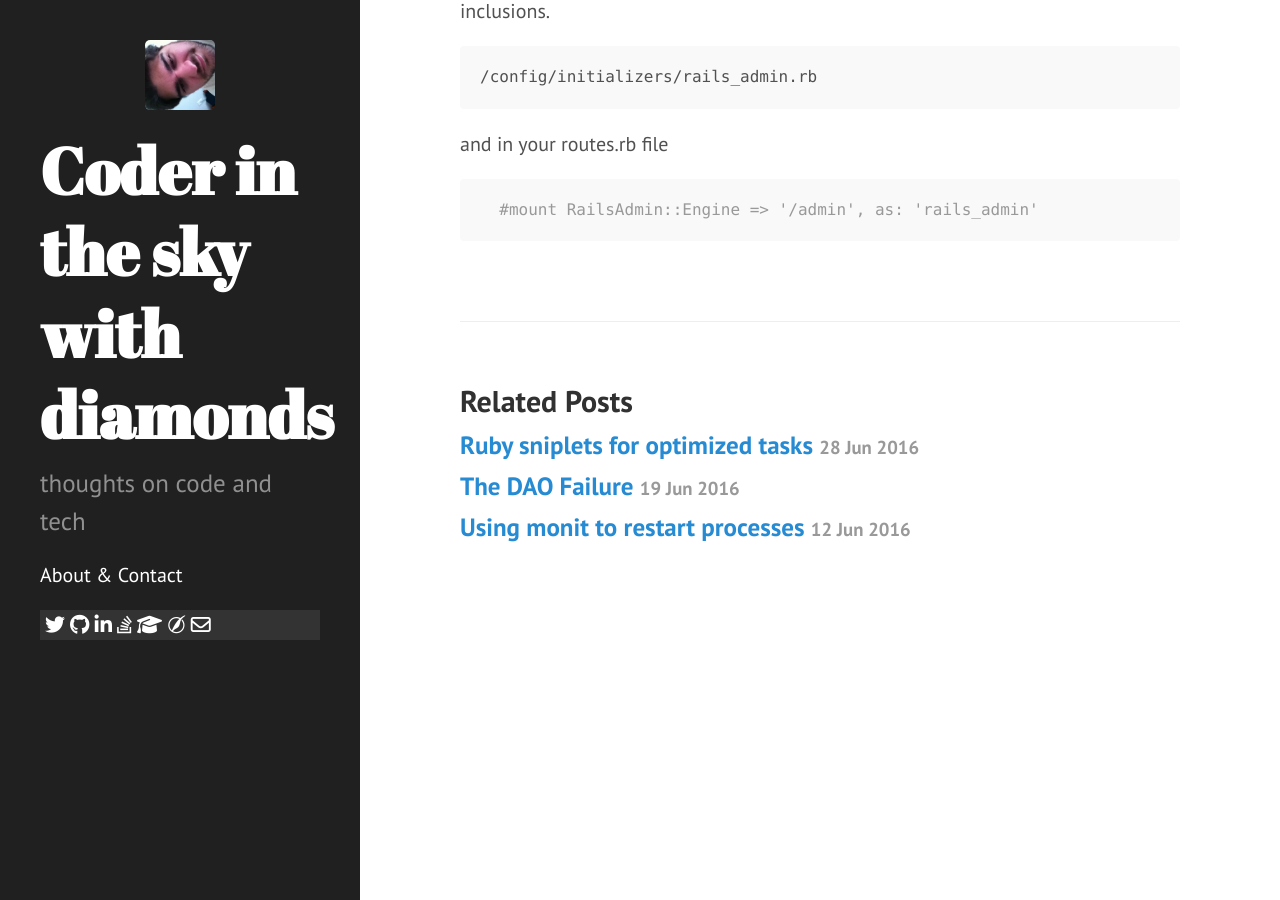
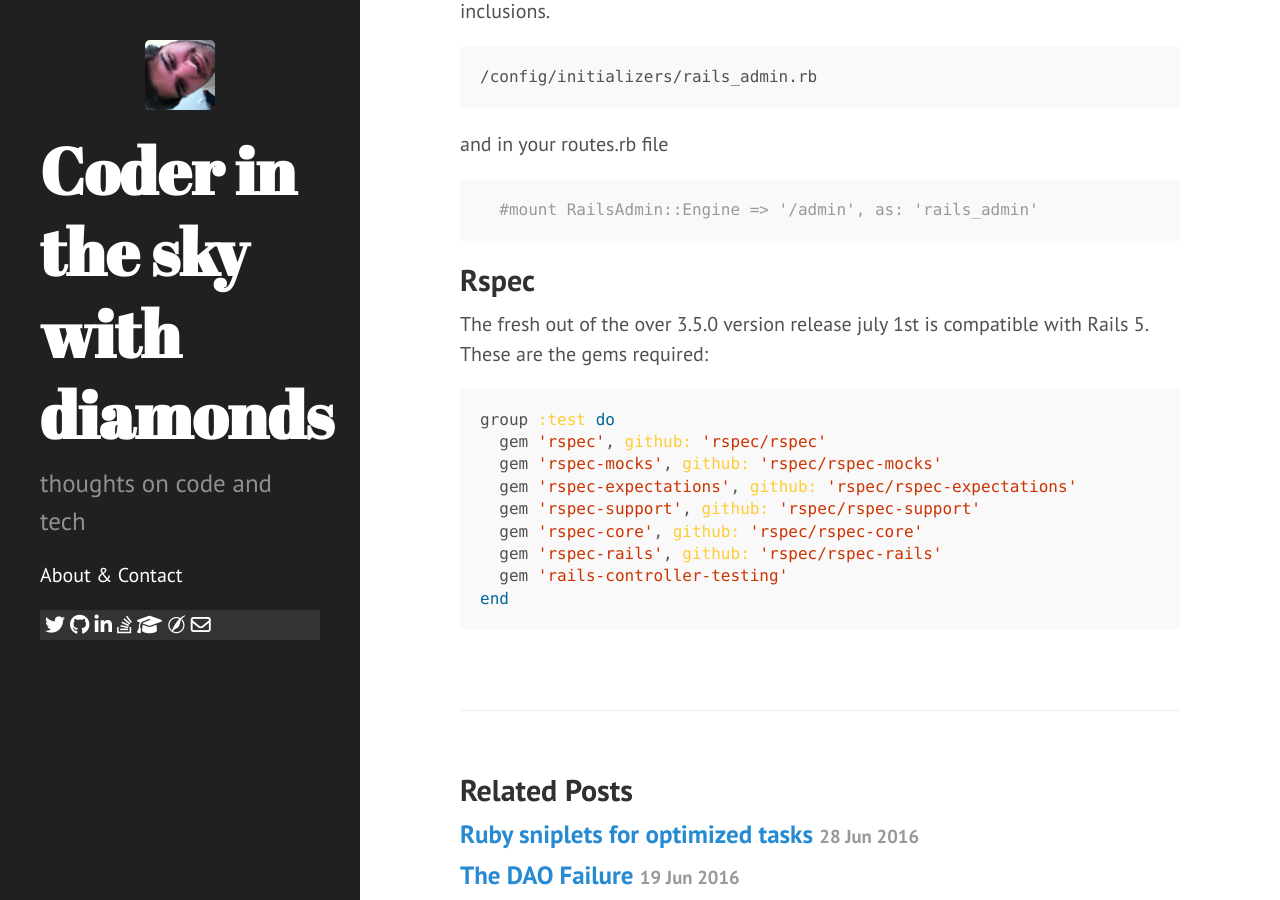
Before and after one commit to xymor/xymor.github.io, a Jekyll site: the page built from _posts/2016-07-06-rails-5-migration.markdown, in a window 1280 px wide and 900 px high, scrolled down 491 px. Built offline with Jekyll 4.4.1, drawn with Linux system fonts in a browser that asks for light colours; nearby versions of some CDN libraries; comment, search, counter and statistics services are not loaded.

Commit message:
Post update: Rails 5 migration

```diff
--- a/_posts/2016-07-06-rails-5-migration.markdown
+++ b/_posts/2016-07-06-rails-5-migration.markdown
@@ -25,3 +25,19 @@ and in your routes.rb file
 ~~~~ruby
   #mount RailsAdmin::Engine => '/admin', as: 'rails_admin'
 ~~~~
+
+## Rspec
+
+The fresh out of the over 3.5.0 version release july 1st is compatible with Rails 5. These are the gems required:
+
+~~~~ruby
+group :test do
+  gem 'rspec', github: 'rspec/rspec'
+  gem 'rspec-mocks', github: 'rspec/rspec-mocks'
+  gem 'rspec-expectations', github: 'rspec/rspec-expectations'
+  gem 'rspec-support', github: 'rspec/rspec-support'
+  gem 'rspec-core', github: 'rspec/rspec-core'
+  gem 'rspec-rails', github: 'rspec/rspec-rails'
+  gem 'rails-controller-testing'
+end
+~~~~
```
